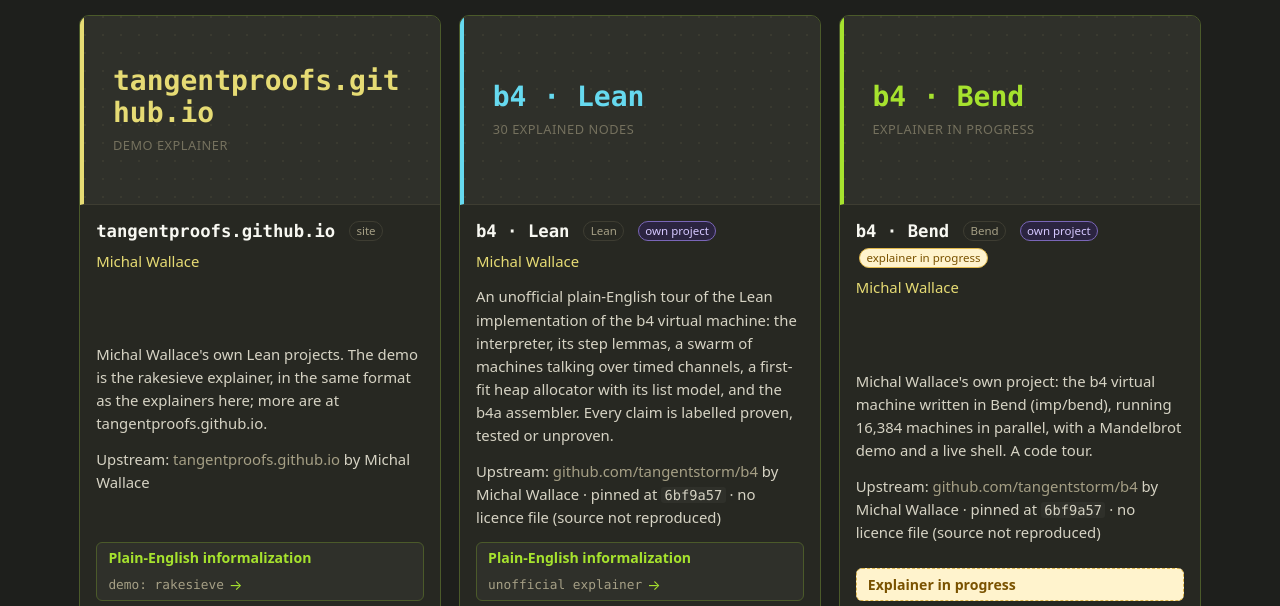
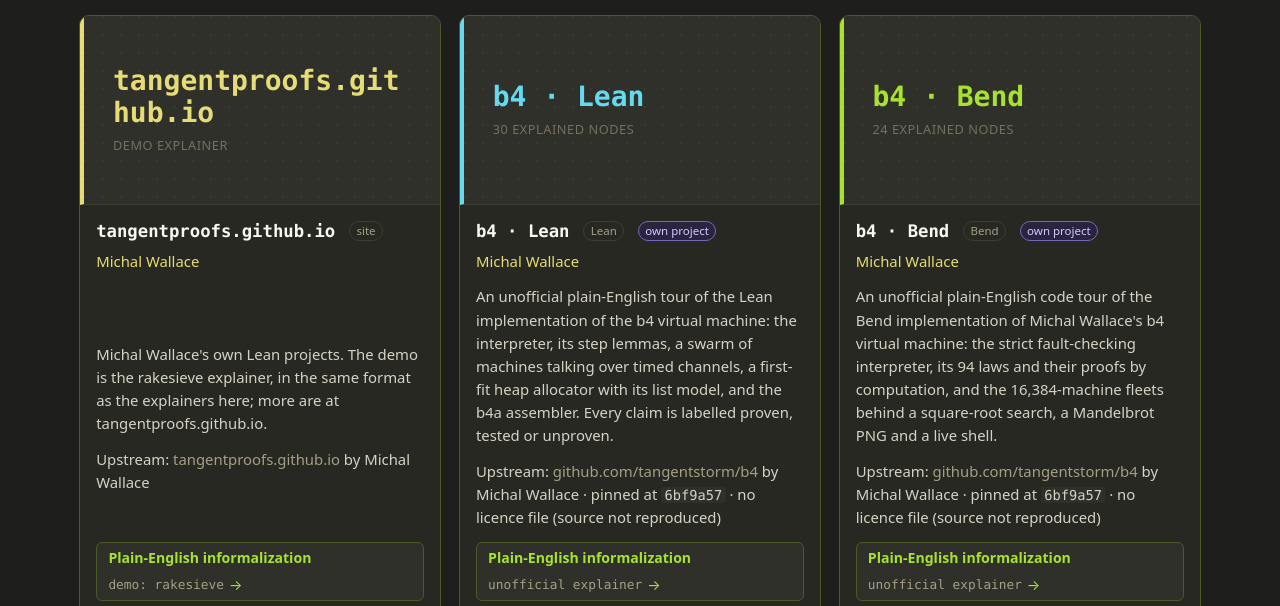
Before and after one commit to tangentproofs/lean-nyc, a plain HTML site: page index.html in a window 1280 px wide. Shown: the part 5361-5967 px from the top of the page. Drawn offline with Linux system fonts and the light colour scheme.

Commit message:
Publish b4-bend code tour (24 nodes) on the hub

```diff
--- a/index.html
+++ b/index.html
@@ -226,13 +226,13 @@
   </div>
 </article>
 <article class="card inf">
-  <a class="thumb ph c3" href="https://github.com/tangentstorm/b4" aria-label="b4 · Bend"><span class="ph-name">b4 · Bend</span><span class="ph-note">explainer in progress</span></a>
+  <a class="thumb ph c3" href="b4-bend/" aria-label="b4 · Bend"><span class="ph-name">b4 · Bend</span><span class="ph-note">24 explained nodes</span></a>
   <div class="body">
-    <h3><a href="https://github.com/tangentstorm/b4">b4 · Bend</a> <span class="pill">Bend</span> <span class="pill own">own project</span> <span class="pill soon">explainer in progress</span></h3>
+    <h3><a href="b4-bend/">b4 · Bend</a> <span class="pill">Bend</span> <span class="pill own">own project</span></h3>
     <p class="who"><a href="https://tangentproofs.github.io/">Michal Wallace</a></p>
-    <p>Michal Wallace&#39;s own project: the b4 virtual machine written in Bend (imp/bend), running 16,384 machines in parallel, with a Mandelbrot demo and a live shell. A code tour.</p>
+    <p>An unofficial plain-English code tour of the Bend implementation of Michal Wallace&#39;s b4 virtual machine: the strict fault-checking interpreter, its 94 laws and their proofs by computation, and the 16,384-machine fleets behind a square-root search, a Mandelbrot PNG and a live shell.</p>
     <p class="meta">Upstream: <a href="https://github.com/tangentstorm/b4">github.com/tangentstorm/b4</a> by Michal Wallace · pinned at <code>6bf9a57</code> · no licence file (source not reproduced)</p>
-    <div class="links multi"><span class="btn site soon"><b>Explainer in progress</b></span><a class="btn gh" href="https://github.com/tangentstorm/b4"><svg viewBox="0 0 16 16" width="15" height="15" aria-hidden="true"><path fill="currentColor" d="M8 0C3.58 0 0 3.58 0 8c0 3.54 2.29 6.53 5.47 7.59.4.07.55-.17.55-.38 0-.19-.01-.82-.01-1.49-2.01.37-2.53-.49-2.69-.94-.09-.23-.48-.94-.82-1.13-.28-.15-.68-.52-.01-.53.63-.01 1.08.58 1.23.82.72 1.21 1.87.87 2.33.66.07-.52.28-.87.51-1.07-1.78-.2-3.64-.89-3.64-3.95 0-.87.31-1.59.82-2.15-.08-.2-.36-1.02.08-2.12 0 0 .67-.21 2.2.82.64-.18 1.32-.27 2-.27.68 0 1.36.09 2 .27 1.53-1.04 2.2-.82 2.2-.82.44 1.1.16 1.92.08 2.12.51.56.82 1.27.82 2.15 0 3.07-1.87 3.75-3.65 3.95.29.25.54.73.54 1.48 0 1.07-.01 1.93-.01 2.2 0 .21.15.46.55.38A8.013 8.013 0 0016 8c0-4.42-3.58-8-8-8z"/></svg> tangentstorm/b4</a></div>
+    <div class="links multi"><a class="btn site" href="b4-bend/"><b>Plain-English informalization</b> <span class="host">unofficial explainer</span> →</a><a class="btn gh" href="https://github.com/tangentstorm/b4"><svg viewBox="0 0 16 16" width="15" height="15" aria-hidden="true"><path fill="currentColor" d="M8 0C3.58 0 0 3.58 0 8c0 3.54 2.29 6.53 5.47 7.59.4.07.55-.17.55-.38 0-.19-.01-.82-.01-1.49-2.01.37-2.53-.49-2.69-.94-.09-.23-.48-.94-.82-1.13-.28-.15-.68-.52-.01-.53.63-.01 1.08.58 1.23.82.72 1.21 1.87.87 2.33.66.07-.52.28-.87.51-1.07-1.78-.2-3.64-.89-3.64-3.95 0-.87.31-1.59.82-2.15-.08-.2-.36-1.02.08-2.12 0 0 .67-.21 2.2.82.64-.18 1.32-.27 2-.27.68 0 1.36.09 2 .27 1.53-1.04 2.2-.82 2.2-.82.44 1.1.16 1.92.08 2.12.51.56.82 1.27.82 2.15 0 3.07-1.87 3.75-3.65 3.95.29.25.54.73.54 1.48 0 1.07-.01 1.93-.01 2.2 0 .21.15.46.55.38A8.013 8.013 0 0016 8c0-4.42-3.58-8-8-8z"/></svg> tangentstorm/b4</a></div>
   </div>
 </article>
 <article class="card inf">
--- a/projects.json
+++ b/projects.json
@@ -485,8 +485,8 @@
    "talk": null,
    "talkUrl": null,
    "license": null,
-   "explainer": false,
-   "nodeCount": null,
+   "explainer": true,
+   "nodeCount": 24,
    "own": true,
    "description": "Michal Wallace's own project: the b4 virtual machine written in Bend (imp/bend), running 16,384 machines in parallel, with a Mandelbrot demo and a live shell. A code tour.",
    "kind": "Bend"
```
